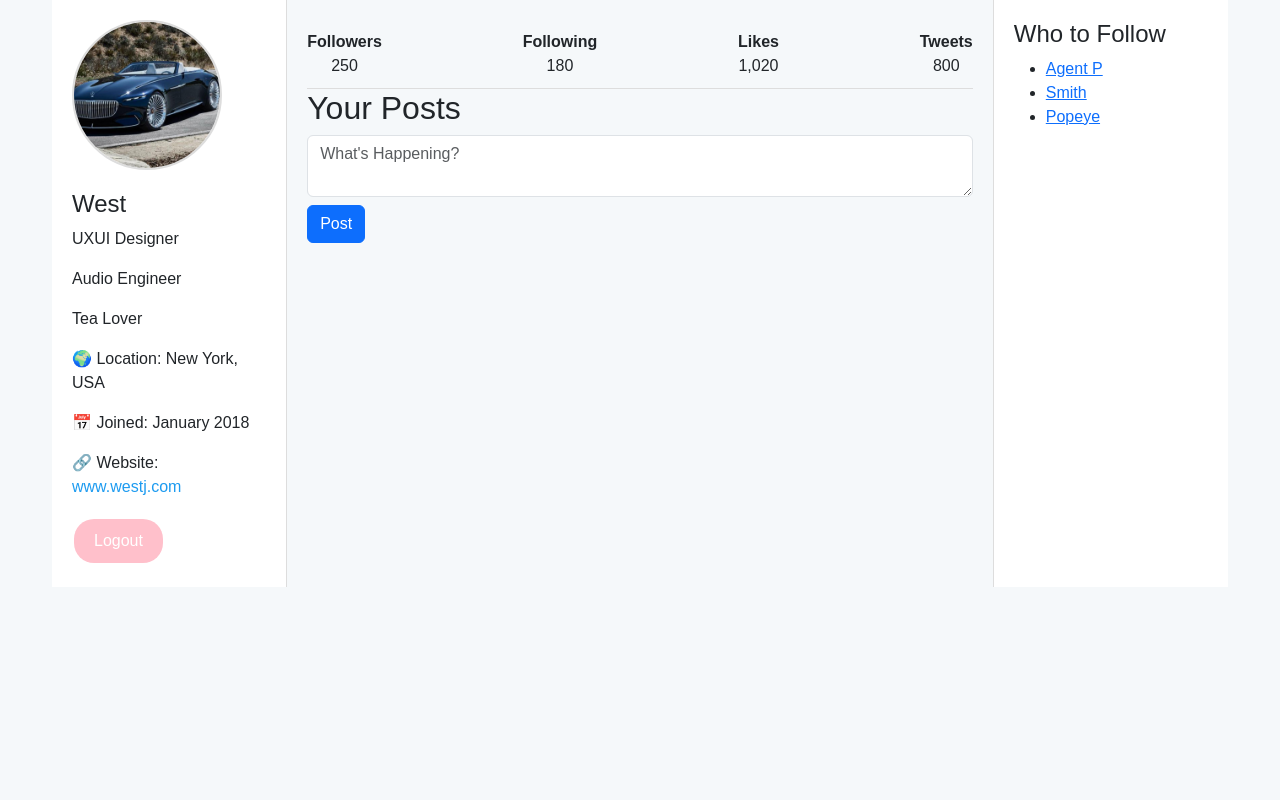
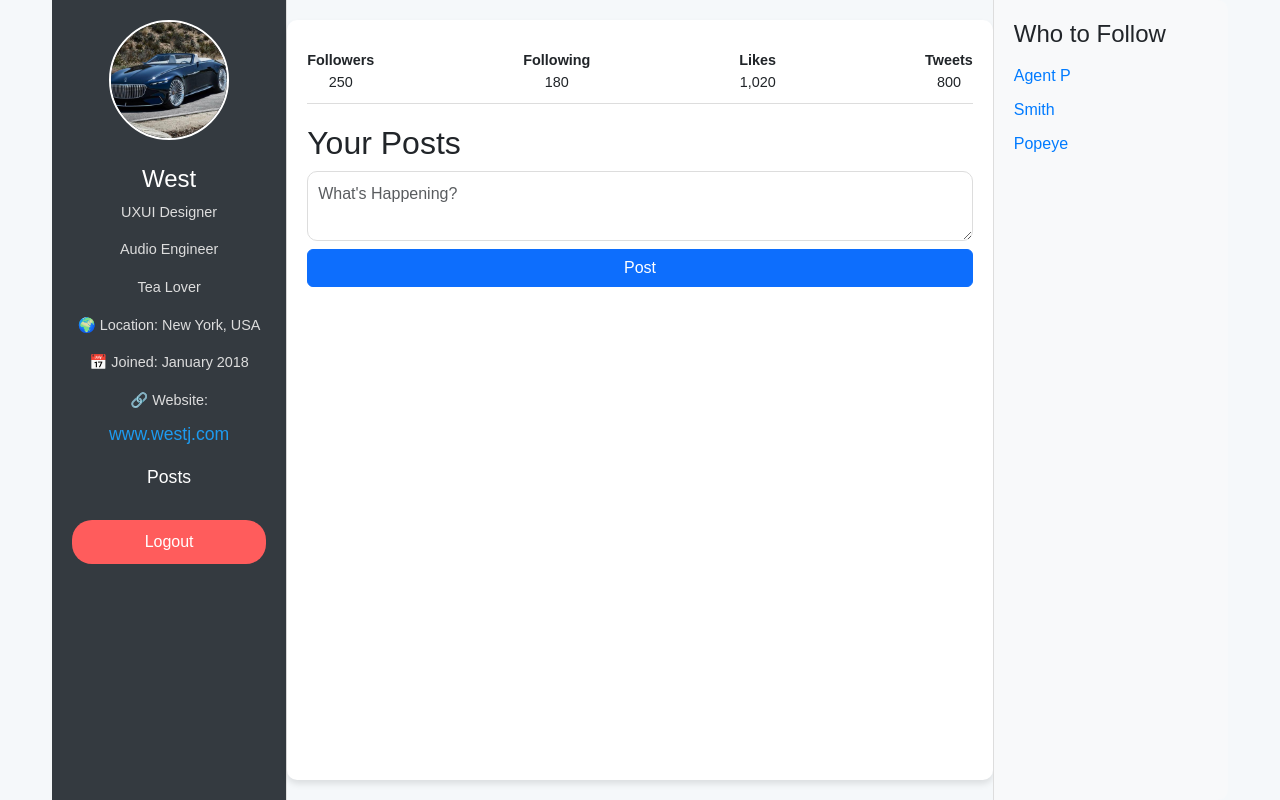
Before and after one commit to wraydo/microbloglite, a plain HTML site: page microbloglite-frontend/profile.html in a window 1280 px wide. Drawn offline with nearby package versions, Linux system fonts and the light colour scheme; files that its build step writes are made by us from their sources; sample sign-in values are in the browser's storage.

Commit message:
done.official

```diff
--- a/microbloglite-frontend/auth.js
+++ b/microbloglite-frontend/auth.js
@@ -23,6 +23,7 @@ function getLoginData () {
 // logged in. It returns either `true` or `false`.
 function isLoggedIn () {
     const loginData = getLoginData();
+    console.log(loginData)
     return Boolean(loginData.token);
 }
 
@@ -123,7 +124,7 @@ function logout () {
             // error with the fetch request above.
 
             window.localStorage.removeItem("login-data");  // remove login data from LocalStorage
-            window.location.assign("/");  // redirect back to landing page (index.html)
+            window.location.assign("index.html");  // redirect back to landing page (index.html)
         });
 
 }
--- a/microbloglite-frontend/posts.css
+++ b/microbloglite-frontend/posts.css
@@ -152,3 +152,65 @@ nav {
   .delete-button:hover {
     color: #ff0000;
   }
+
+   /* Body */
+body {
+    display: flex;
+    flex-wrap: wrap;
+    margin: 0;
+    font-family: Arial, sans-serif;
+    background-color: #f5f8fa;
+}
+
+/* Sidebar */
+.sidebar {
+    width: 20%;
+    background-color: #343a40;
+    color: white;
+    padding: 20px;
+    min-height: 100vh;
+}
+
+.sidebar a {
+    color: white;
+    display: flex;
+    align-items: center;
+    margin: 10px 0;
+    text-decoration: none;
+}
+
+.sidebar a:hover {
+    background-color: #007bff;
+    color: white;
+    padding-left: 10px;
+    border-radius: 5px;
+    transition: 0.3s;
+}
+
+.sidebar .logout-button {
+    background-color: #ff5c5c;
+    color: white;
+    border: none;
+    padding: 10px;
+    width: 100%;
+    border-radius: 20px;
+    margin-top: 20px;
+    cursor: pointer;
+    transition: all 0.3s;
+}
+
+.main-content {
+    width: 60%;
+    margin: 0 auto;
+    background-color: white;
+    padding: 20px;
+    border-radius: 10px;
+    box-shadow: 0 4px 6px rgba(0, 0, 0, 0.1);
+}
+
+.trending {
+    width: 20%;
+    padding: 20px;
+    background-color: #f8f9fa;
+    border-left: 1px solid #ddd;
+}
--- a/microbloglite-frontend/profile.css
+++ b/microbloglite-frontend/profile.css
@@ -1,90 +1,167 @@
 
+/* Global Styles */
 body {
     background-color: #f5f8fa;
     font-family: Arial, sans-serif;
+    margin: 0;
+    display: flex;
+    flex-wrap: wrap;
 }
+
+/* Container */
 .container {
     max-width: 1200px;
     margin: 0 auto;
     display: flex;
     flex-direction: row;
 }
+
 /* Sidebar */
 .sidebar {
     width: 20%;
+    background-color: #343a40; /* Consistent with the first page */
+    color: white;
     padding: 20px;
-    background: white;
+    min-height: 100vh;
     border-right: 1px solid #ddd;
+    text-align: center;
 }
-.profile-bio h4 {
+
+.sidebar img {
+    width: 120px;
+    height: 120px;
+    object-fit: cover;
+    border-radius: 50%;
+    border: 2px solid white;
+    margin-bottom: 15px;
+}
+
+.sidebar .profile-bio h4 {
     margin-top: 10px;
 }
-.profile-bio a {
+
+.sidebar .profile-bio p {
+    font-size: 0.9rem;
+    color: #ddd;
+}
+
+.sidebar .profile-bio a {
     color: #1d9bf0;
     text-decoration: none;
 }
-/* Profile Picture */
-#profile-pic {
-    width: 150px;
-    height: 150px;
-    object-fit: cover;
-    border-radius: 50%;
-    border: 2px solid #ddd;
-    margin-bottom: 10px;
+
+.sidebar a {
+    color: white;
+    text-decoration: none;
+    display: block;
+    margin: 10px 0;
+    font-size: 1.1rem;
+    transition: all 0.3s;
 }
 
-/* Logout Button */
-.logout-button {
-    background-color: #FFC0CB; /* Light Red (Pink) */
-    border: none;
-    color: white;
-    padding: 10px 20px;
-    text-align: center;
-    text-decoration: none;
-    display: inline-block;
-    font-size: 16px;
-    margin: 4px 2px;
-    cursor: pointer;
-    border-radius: 20px;
+.sidebar a:hover {
+    background-color: #007bff;
+    padding-left: 10px;
+    border-radius: 5px;
 }
 
+.sidebar .logout-button {
+    background-color: #ff5c5c;
+    color: white;
+    border: none;
+    padding: 10px;
+    width: 100%;
+    border-radius: 20px;
+    margin-top: 20px;
+    cursor: pointer;
+    transition: all 0.3s;
+}
 
+.sidebar .logout-button:hover {
+    background-color: #d9534f;
+}
 
-
-
-
-/* Top Stats */
-.stats {
-    display: flex;
-    justify-content: space-between;
-    padding: 10px 0;
-    border-bottom: 1px solid #ddd;
-}
-.stats div {
-    text-align: center;
-}
+/* Posts Container */
 .posts-container {
     width: 60%;
     padding: 20px;
+    background: white;
+    border-radius: 10px;
+    box-shadow: 0 4px 6px rgba(0, 0, 0, 0.1);
+    margin: 20px 0;
 }
-.post {
-    background: white;
+
+.posts-container textarea {
+    width: 100%;
+    border-radius: 10px;
+    border: 1px solid #ddd;
+    padding: 10px;
+}
+
+.posts-container .btn {
+    margin-top: 10px;
+    width: 100%;
+}
+
+.posts-container .post {
+    background-color: white;
     border: 1px solid #ddd;
     border-radius: 10px;
     margin-bottom: 15px;
     padding: 15px;
     position: relative;
 }
-.delete-btn {
+
+.posts-container .post .delete-btn {
     position: absolute;
     top: 10px;
     right: 10px;
     color: red;
     cursor: pointer;
 }
+
+/* Stats Section */
+.stats {
+    display: flex;
+    justify-content: space-between;
+    padding: 10px 0;
+    margin-bottom: 20px;
+    border-bottom: 1px solid #ddd;
+}
+
+.stats div {
+    text-align: center;
+    font-size: 0.9rem;
+}
+
+/* Recommendations */
 .recommendations {
     width: 20%;
+    background: #f8f9fa;
     padding: 20px;
-    background: white;
     border-left: 1px solid #ddd;
+    border-radius: 0 10px 10px 0;
 }
+
+.recommendations h4 {
+    margin-bottom: 15px;
+}
+
+.recommendations ul {
+    padding-left: 0;
+    list-style: none;
+}
+
+.recommendations ul li {
+    margin-bottom: 10px;
+}
+
+.recommendations ul li a {
+    color: #007bff;
+    text-decoration: none;
+    transition: all 0.3s;
+}
+
+.recommendations ul li a:hover {
+    text-decoration: underline;
+}
--- a/microbloglite-frontend/profile.html
+++ b/microbloglite-frontend/profile.html
@@ -19,8 +19,12 @@
     ></script>
 
     <!-- Global CSS (CSS rules you want applied to all pages) -->
-    <link rel="stylesheet" href="microbloglite-frontend/global.css" />
-
+    <link rel="stylesheet" href="global.css" />
+    <script src="auth.js"></script>
+    <script>
+      // If the user is NOT logged in, redirect back to the landing page (index.html)
+      if (isLoggedIn() === false) window.location.replace("index.html");
+    </script>
     <!-- Page-specific CSS -->
     <link rel="stylesheet" href="profile.css" />
     <title>Profile Page</title>
@@ -42,6 +46,7 @@
           <p>📅 Joined: January 2018</p>
           <p>🔗 Website: <a href="#">www.westj.com</a></p>
         </div>
+        <a href="posts.html"><i class="bi bi-person"></i> Posts</a>
         <button class="logout-button" onclick="logout()">Logout</button>
       </div>
 
@@ -66,7 +71,7 @@
           </div>
         </div>
 
-        <h2>Your Posts</h2>
+        <h2 class="mt-2">Your Posts</h2>
         <textarea class="form-control" rows="2" placeholder="What's Happening?" id="postContent"></textarea>
         <button class="btn btn-primary mt-2" id="postButton">Post</button>
         <div id="postsContainer"></div>
```
Also changed, not shown: microbloglite-frontend/index.html (+1 -1 lines), microbloglite-frontend/posts.html (+20 -40 lines), microbloglite-frontend/posts.js (+58 -122 lines).
